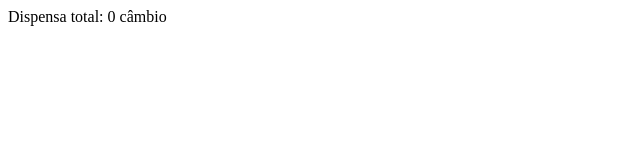
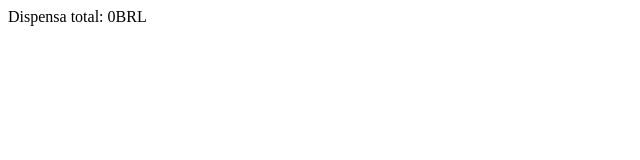
Before and after one commit to cae07/sd-013-a-project-trybewallet, a React (Create React App) app: page /carteira in a window 1280 px wide. Shown: the top 160 px of the page, without its empty margins (0-640 px from the left). Built offline with nearby package versions, Linux system fonts and the light colour scheme.

Commit message:
Requisito 5

```diff
--- a/src/pages/Wallet.js
+++ b/src/pages/Wallet.js
@@ -8,8 +8,8 @@ class Wallet extends React.Component {
     return (
       <header>
         <span data-testid="email-field">{ email }</span>
-        <span data-testid="total-field"> Dispensa total: 0 </span>
-        <span data-testid="header-currency-field"> câmbio </span>
+        <span data-testid="total-field">{ `Dispensa total: ${0}` }</span>
+        <span data-testid="header-currency-field">BRL</span>
       </header>
     );
   }
```
